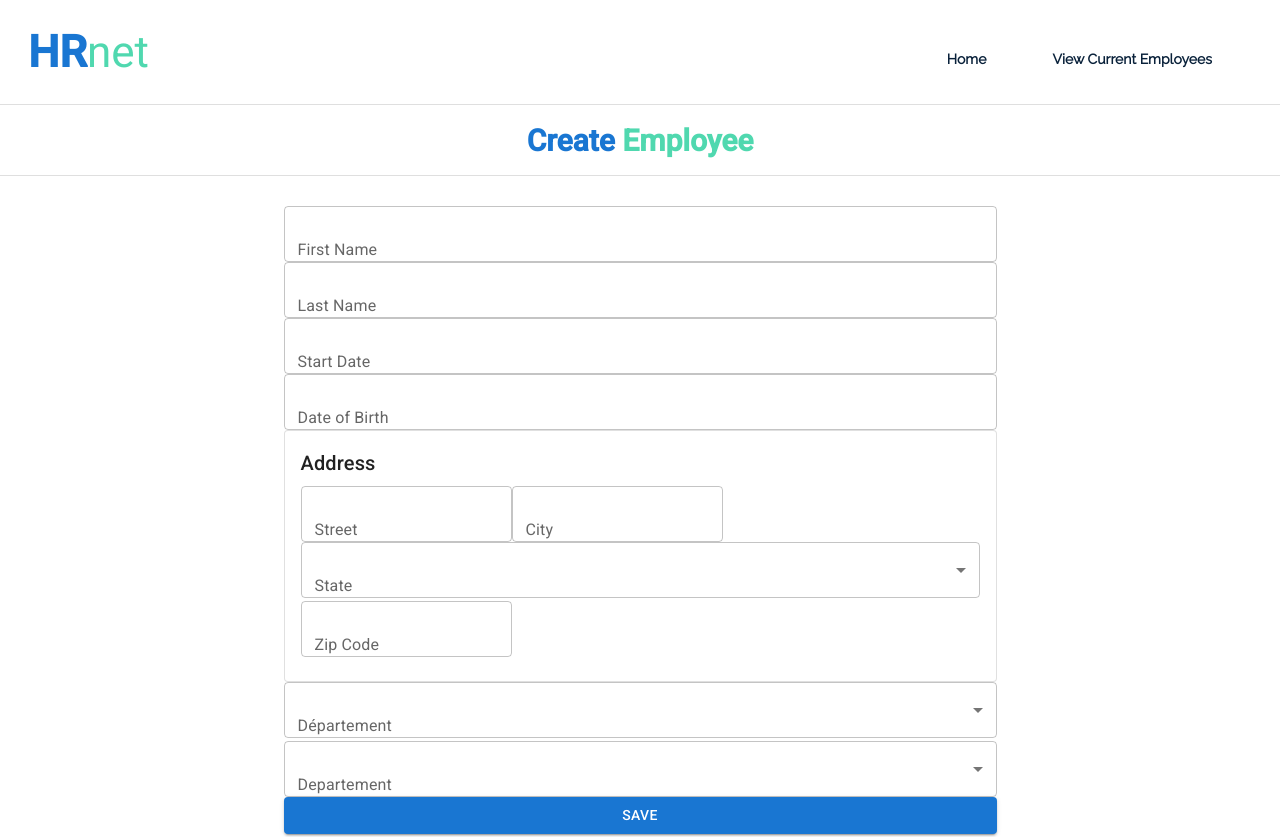
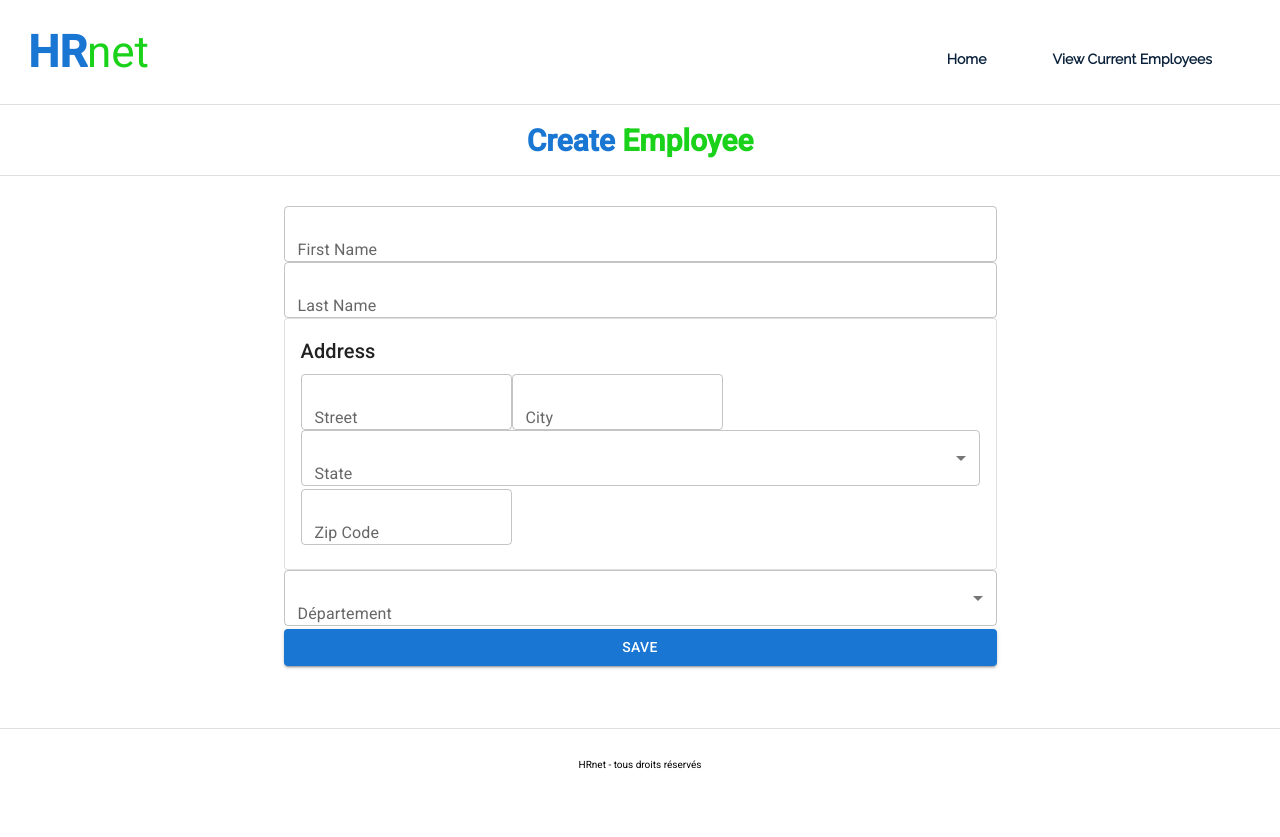
Before and after one commit to Axido545/HRnet, a React (Vite) app: page / in a window 1280 px wide. Shown: the top 837 px of the page. After the commit the page ends 800 px from the top, so only its background shows below. Built offline with nearby package versions, Linux system fonts and the light colour scheme.

Commit message:
date dosn't work

```diff
--- a/src/components/form/form.jsx
+++ b/src/components/form/form.jsx
@@ -7,7 +7,7 @@ import Typography from '@mui/material/Typography';
 import Button from '@mui/material/Button';
 import MenuItem from '@mui/material/MenuItem';
 import Box from '@mui/material/Box';
-import { DatePicker } from '@mui/x-date-pickers/DatePicker';
+// import { DatePicker } from '@mui/x-date-pickers/DatePicker';
 import { LocalizationProvider } from '@mui/x-date-pickers/LocalizationProvider';
 import { AdapterDayjs } from '@mui/x-date-pickers/AdapterDayjs';
 import { states } from "../../utils/state"
@@ -28,8 +28,8 @@ export default function Form() {
 
     const [firstname, setFirstname] = useState('');
     const [lastname, setLastname] = useState('');
-    const [startDate, setStartDate] = useState(null);
-    const [dob, setDob] = useState(null);
+    // const [startDate, setStartDate] = useState(null);
+    // const [dob, setDob] = useState(null);
     const [street, setStreet] = useState('');
     const [city, setCity] = useState('');
     const [state, setState] = useState('');
@@ -120,8 +120,8 @@ export default function Form() {
         if (validateForm()) {
             console.log('fname:', firstname);
             console.log('lname:', lastname);
-            console.log('sdate:', startDate);
-            console.log('dob:', dob);
+            // console.log('sdate:', startDate);
+            // console.log('dob:', dob);
             console.log('street:', street);
             console.log('city:', city);
             console.log('state:', state);
@@ -131,8 +131,8 @@ export default function Form() {
                 id: new Date().getTime(),
                 firstname,
                 lastname,
-                startDate,
-                dob,
+                // startDate,
+                // dob,
                 street,
                 city,
                 state,
@@ -149,8 +149,8 @@ export default function Form() {
                 <FormGroup>
                     <TextField error={!!firstnameError} helperText={firstnameError} label="First Name" id="firstName" variant="outlined" onChange={e => setFirstname(e.target.value)} />
                     <TextField error={!!lastnameError} helperText={lastnameError} label="Last Name" id="lastName" variant="outlined" onChange={e => setLastname(e.target.value)} />
-                    <DatePicker label="Start Date" id="startDate" variant="outlined" value={startDate} onChange={(date) => setStartDate(date)} />
-                    <DatePicker label="Date of Birth" id="dob" variant="outlined" value={dob} onChange={(date) => setDob(date)} />
+                    {/* <DatePicker label="Start Date" id="startDate" variant="outlined" value={startDate} onChange={(date) => setStartDate(date)} />
+                    <DatePicker label="Date of Birth" id="dob" variant="outlined" value={dob} onChange={(date) => setDob(date)} /> */}
                     <Card variant="outlined">
                         <CardContent>
                             <Typography variant="h6" gutterBottom>Address</Typography>
@@ -164,7 +164,7 @@ export default function Form() {
                                     label="State"
                                     value={state || ""}
                                     onChange={e => setState(e.target.value)}
-                                // renderValue={(value) => `⚠️  - ${value}`}
+                                    renderValue={(value) => `⚠️  - ${value}`}
                                 >
                                     {states.map((state) => (
                                         <MenuItem key={state.abbreviation} value={state.name} >
@@ -185,7 +185,7 @@ export default function Form() {
                             label="Département"
                             value={department || ""}
                             onChange={e => setDepartment(e.target.value)}
-                        // renderValue={(value) => `⚠️  - ${value}`}
+                            renderValue={(value) => `⚠️  - ${value}`}
                         >
                             <MenuItem value="Sales">Sales</MenuItem>
                             <MenuItem value="Marketing">Marketing</MenuItem>
@@ -194,21 +194,6 @@ export default function Form() {
                             <MenuItem value="Legal">Legal</MenuItem>
                         </Select>
                         <FormHelperText>{departmentError}</FormHelperText>
-                    </FormControl>
-                    <FormControl fullWidth>
-                        <InputLabel id="department-select-label">Departement</InputLabel>
-                        <Select
-                            labelId="department-select-label"
-                            id="department"
-                            label="Department"
-                            value={department}
-                            onChange={e => setDepartment(e.target.value)}                        >
-                            <MenuItem value="Sales">Sales</MenuItem>
-                            <MenuItem value="Marketing">Marketing</MenuItem>
-                            <MenuItem value="Engineering">Engineering</MenuItem>
-                            <MenuItem value="Human Resources">Human Resources</MenuItem>
-                            <MenuItem value="Legal">Legal</MenuItem>
-                        </Select>
                     </FormControl>
                     <Button className="saveBtn" variant="contained" color="primary" type="submit" onClick={() => dispatch(modalHandle(true))}>
                         Save
--- a/src/components/tableData/tableData.jsx
+++ b/src/components/tableData/tableData.jsx
@@ -15,21 +15,21 @@ const columns = [
         headerName: 'Last name',
         type: 'string',
     },
-    {
-        field: 'startDate',
-        headerName: 'Start Date',
-        type: 'date',
-    },
+    // {
+    //     field: 'startDate',
+    //     headerName: 'Start Date',
+    //     type: 'date',
+    // },
     {
         field: 'department',
         headerName: 'Department',
         type: 'string',
     },
-    {
-        field: 'dob',
-        headerName: 'Date of Birth',
-        type: 'date',
-    },
+    // {
+    //     field: 'dob',
+    //     headerName: 'Date of Birth',
+    //     type: 'date',
+    // },
     {
         field: 'street',
         headerName: 'Street',
@@ -55,13 +55,13 @@ const columns = [
 
 export default function TableData() {
     const users = useSelector(state => state.userState.users);
-    console.log(users.firstName)
+    console.log(users)
     return (
         <Box sx={{ height: 400, width: '100%' }}>
             <DataGrid
                 rows={users.map((row) => ({
                     ...row,
-                    id: row.id
+                    id: row.id,
                 }))}
                 columns={columns}
                 initialState={{
--- a/src/layout/banner/banner.css
+++ b/src/layout/banner/banner.css
@@ -21,7 +21,7 @@
 }
 
 .banner h2 span {
-    color: #50d8af;
+    color: #19D219;
 }
 
 
--- a/src/layout/header/header.css
+++ b/src/layout/header/header.css
@@ -22,7 +22,7 @@ header {
 }
 
 .logo span {
-    color: #50d8af;
+    color: #19D219;
     font-weight: 100;
 }
 
@@ -48,5 +48,5 @@ a {
 }
 
 a:active {
-    color: #50d8af;
+    color: #19D219;
 }
```
